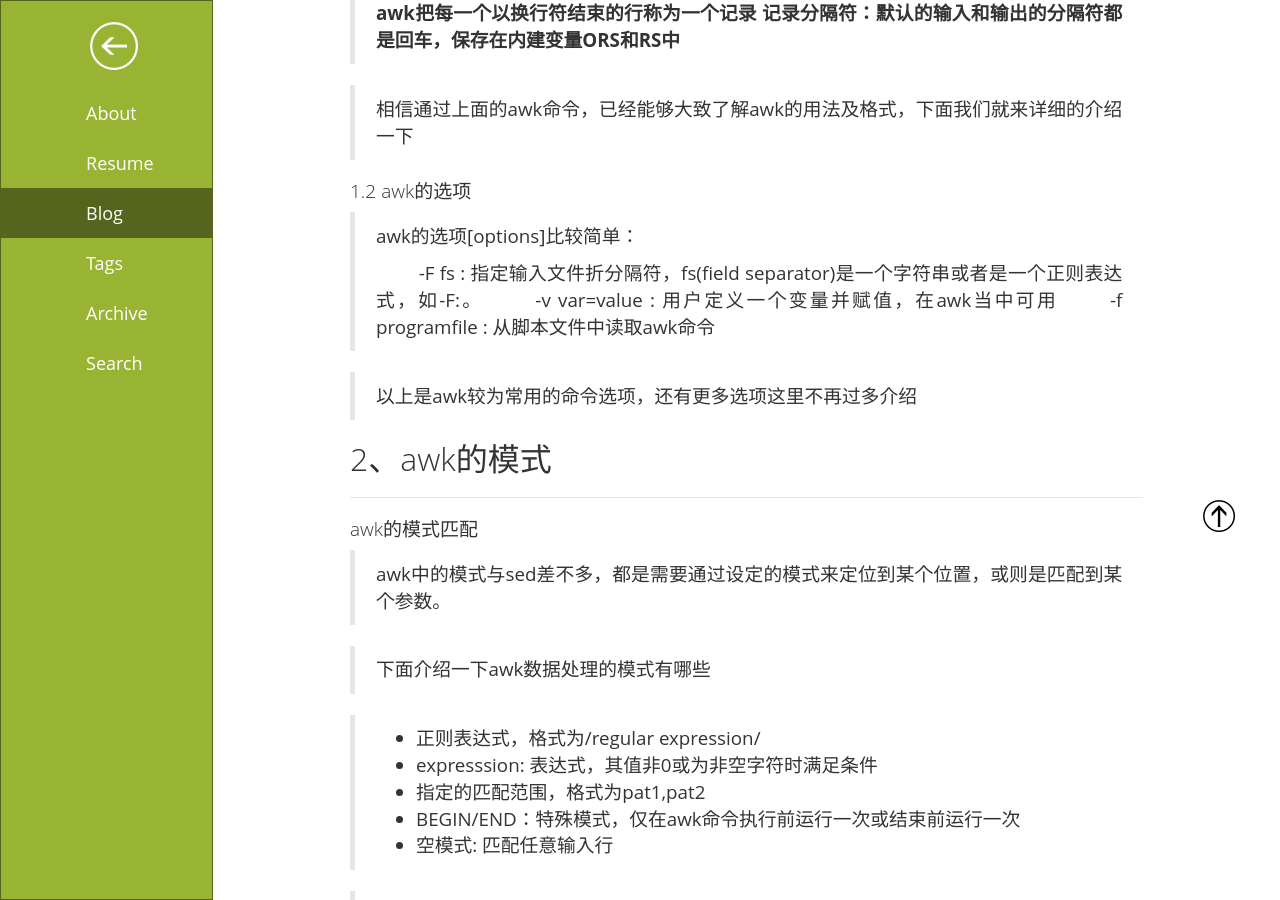
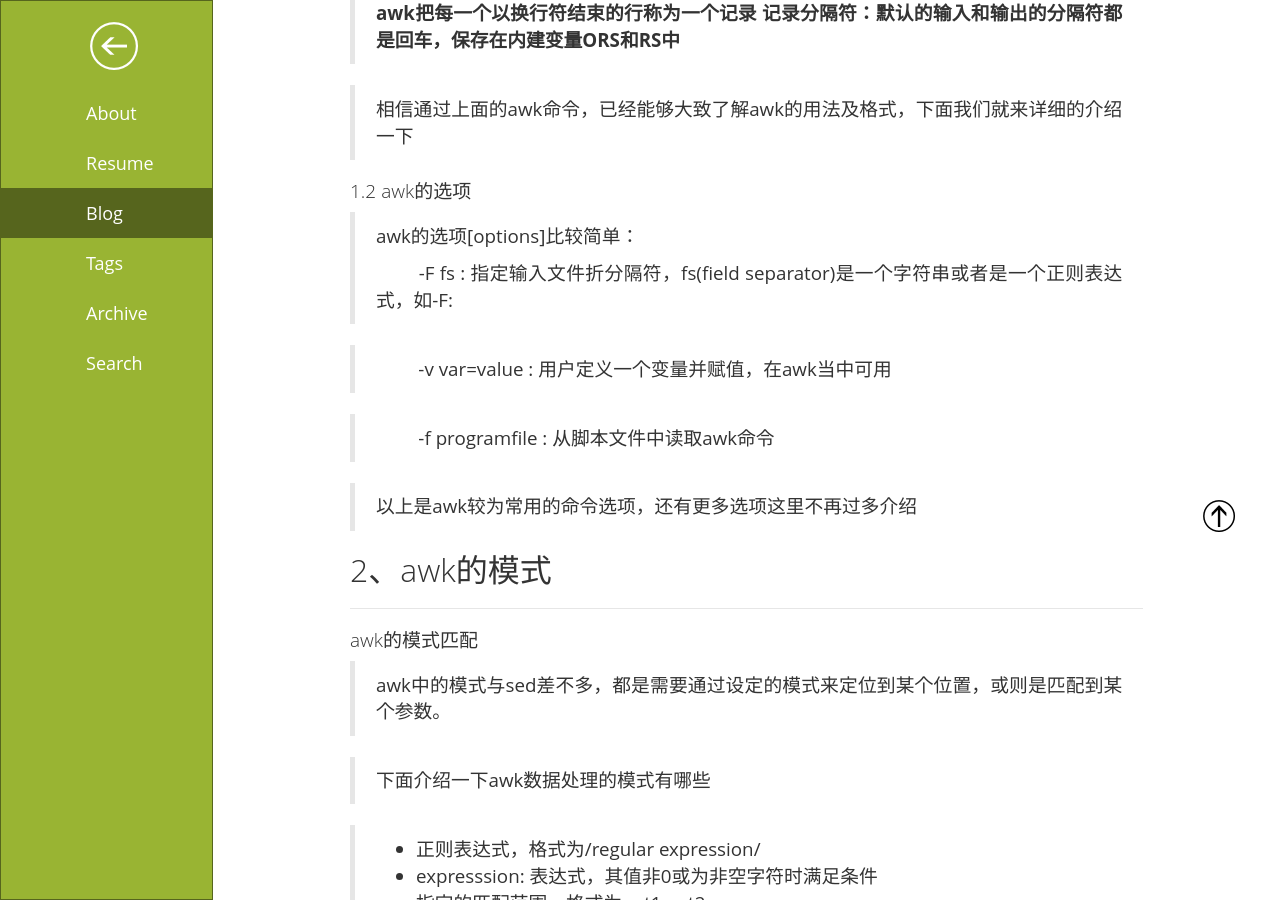
Before and after one commit to daysunshine/daysunshine.github.io, a Jekyll site: the page built from _posts/2017-09-6-linux-basic-command.md, in a window 1280 px wide and 900 px high, scrolled down 1591 px. Built offline with Jekyll 4.4.1, drawn with Linux system fonts in a browser that asks for light colours; comment, search, counter and statistics services are not loaded.

```diff
--- a/_posts/2017-09-6-linux-basic-command.md
+++ b/_posts/2017-09-6-linux-basic-command.md
@@ -59,8 +59,10 @@ byebye				# 打印END中的内容
 
 > awk的选项[options]比较简单：
 >
-> &emsp;&emsp; -F fs : 指定输入文件折分隔符，fs(field separator)是一个字符串或者是一个正则表达式，如-F:。
+> &emsp;&emsp; -F fs : 指定输入文件折分隔符，fs(field separator)是一个字符串或者是一个正则表达式，如-F:
+
 > &emsp;&emsp; -v var=value : 用户定义一个变量并赋值，在awk当中可用
+
 > &emsp;&emsp; -f programfile : 从脚本文件中读取awk命令
 
 > 以上是awk较为常用的命令选项，还有更多选项这里不再过多介绍
```
